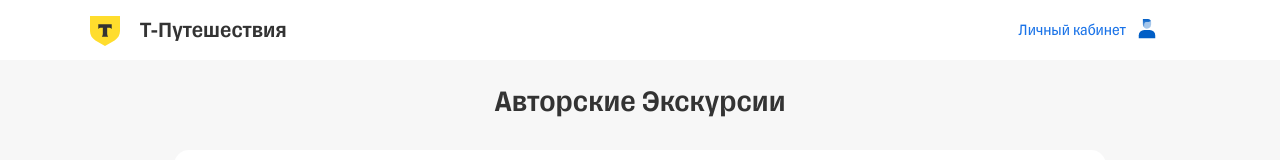
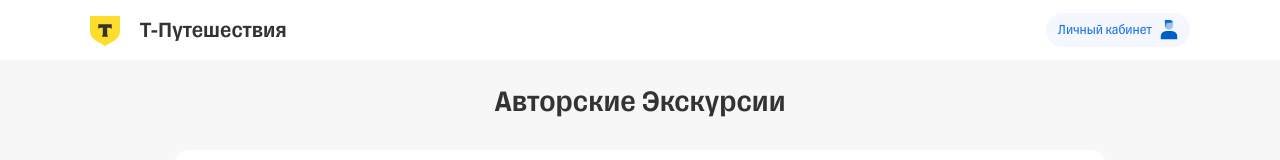
Before and after one commit to Zorigto37122/t-travel-local-guides, a React (Vite) app in the folder frontend/: page / in a window 1280 px wide. Shown: the top 160 px of the page. Built offline with nearby package versions, Linux system fonts and the light colour scheme; no server answers.

Commit message:
header fixed

```diff
--- a/frontend/src/components/Header/Header.css
+++ b/frontend/src/components/Header/Header.css
@@ -25,6 +25,52 @@
     color: #333;
     transition: color 0.2s;
     flex-grow: 1;
+}
+
+.Header__user-menu {
+    position: relative;
+    display: inline-block;
+}
+
+.Header__dropdown-menu {
+    position: absolute;
+    top: calc(100% + 8px);
+    right: 0;
+    margin-top: 8px;
+    background: #ffffff;
+    border-radius: 8px;
+    box-shadow: 0 4px 12px rgba(0, 0, 0, 0.15);
+    min-width: 200px;
+    z-index: 1000;
+    overflow: hidden;
+}
+
+
+.Header__dropdown-item {
+    display: block;
+    width: 100%;
+    padding: 12px 16px;
+    text-align: left;
+    color: #333;
+    text-decoration: none;
+    font-size: 14px;
+    border: none;
+    background: none;
+    cursor: pointer;
+    transition: background-color 0.2s;
+}
+
+.Header__dropdown-item:hover {
+    background-color: #f5f5f5;
+}
+
+.Header__dropdown-item--logout {
+    border-top: 1px solid #e0e0e0;
+    color: #f44336;
+}
+
+.Header__dropdown-item--logout:hover {
+    background-color: #ffebee;
 }
 
 .Header__logo {
@@ -66,19 +112,38 @@
 }
 
 .Header__LKLink {
+    position: relative;
     color: #1a73e8;
     text-decoration: none;
-    display: flex;
-    padding: 8px 12px;
+    display: inline-flex;
+    align-items: center;
+    gap: 6px;
+    padding: 6px 10px 6px 12px;
     cursor: pointer;
+    border-radius: 999px;
+    background-color: #f5f7ff;
+    border: none;
+    white-space: nowrap;
+    flex-shrink: 0;
+    flex-grow: 0 !important;
+    box-sizing: border-box;
+    font-size: 14px;
+    margin: 0;
+    min-width: auto;
+    width: auto;
 }
 
 .Header__LKLink span {
-    margin-right: 10px;
+    margin: 0;
+    padding: 0;
+    font-size: 14px;
+    display: inline-block;
+    line-height: 1;
 }
 
 .Header__LKLink img {
     height: 22px;
+    width: 22px;
     color: #1a73e8;
     filter : invert(29%) sepia(98%) saturate(7473%) hue-rotate(203deg) brightness(95%) contrast(101%);
 }
--- a/frontend/src/components/Header/Header.jsx
+++ b/frontend/src/components/Header/Header.jsx
@@ -68,7 +68,7 @@ export default function Header() {
               onClick={() => setShowMenu(!showMenu)}
             >
               <span>{user.name}</span>
-              <img className="Header__logo" src={lk_logo} alt="Личный кабинет" />
+              <img src={lk_logo} alt="Личный кабинет" />
             </button>
 
             {showMenu && (
@@ -121,7 +121,7 @@ export default function Header() {
         ) : (
           <a className="Header__LKLink" onClick={openSignForm}>
             <span>Личный кабинет</span>
-            <img className="Header__logo" src={lk_logo} alt="Личный кабинет" />
+            <img src={lk_logo} alt="Личный кабинет" />
           </a>
         )}
       </nav>
```
